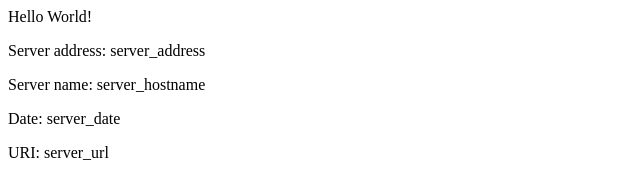
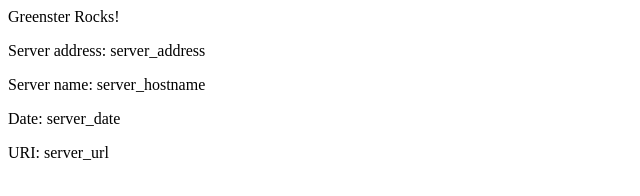
Before and after one commit to engadriangreen/eks-example, a plain HTML site: page src/index.html in a window 1280 px wide. Shown: the full height of the page, 0-640 px from the left. Drawn offline with Linux system fonts and the light colour scheme.

Commit message:
v2 Updating home page

```diff
--- a/src/index.html
+++ b/src/index.html
@@ -2,7 +2,7 @@
 <title>Hello World</title>
 </head>
 <div class="info">
-<h>Hello World!</h>
+<h>Greenster Rocks!</h>
 <p><span>Server&nbsp;address:</span> <span>server_address</span></p>
 <p><span>Server&nbsp;name:</span> <span>server_hostname</span></p>
 <p class="smaller"><span>Date:</span> <span>server_date</span></p>
```
